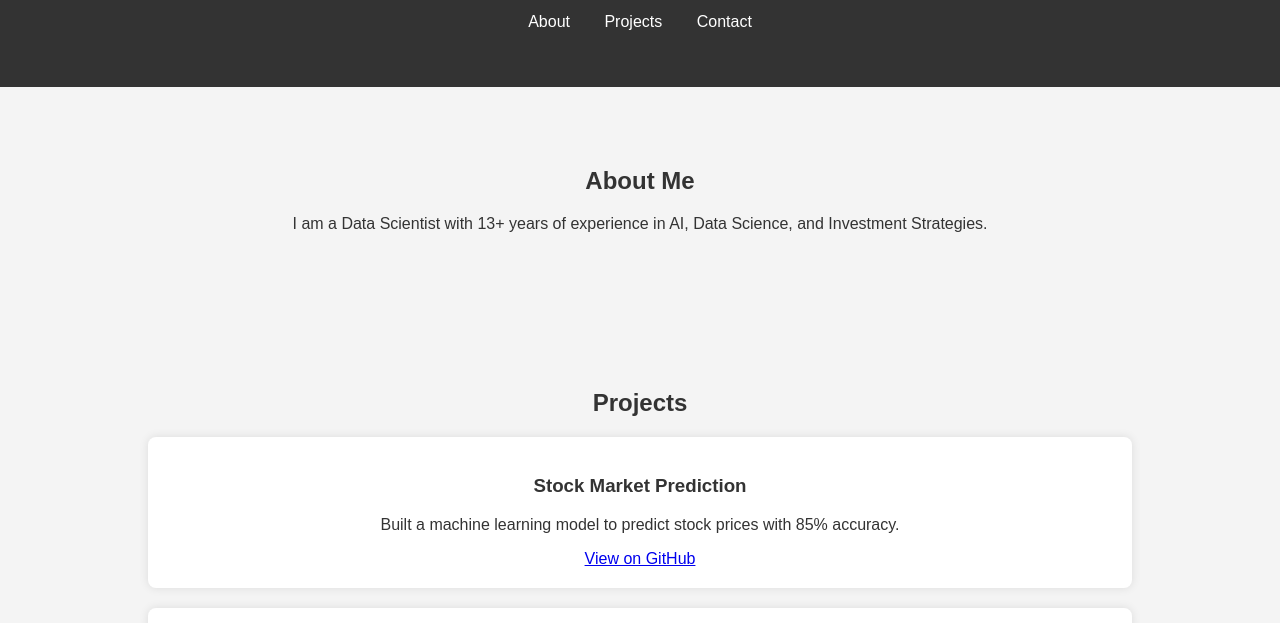
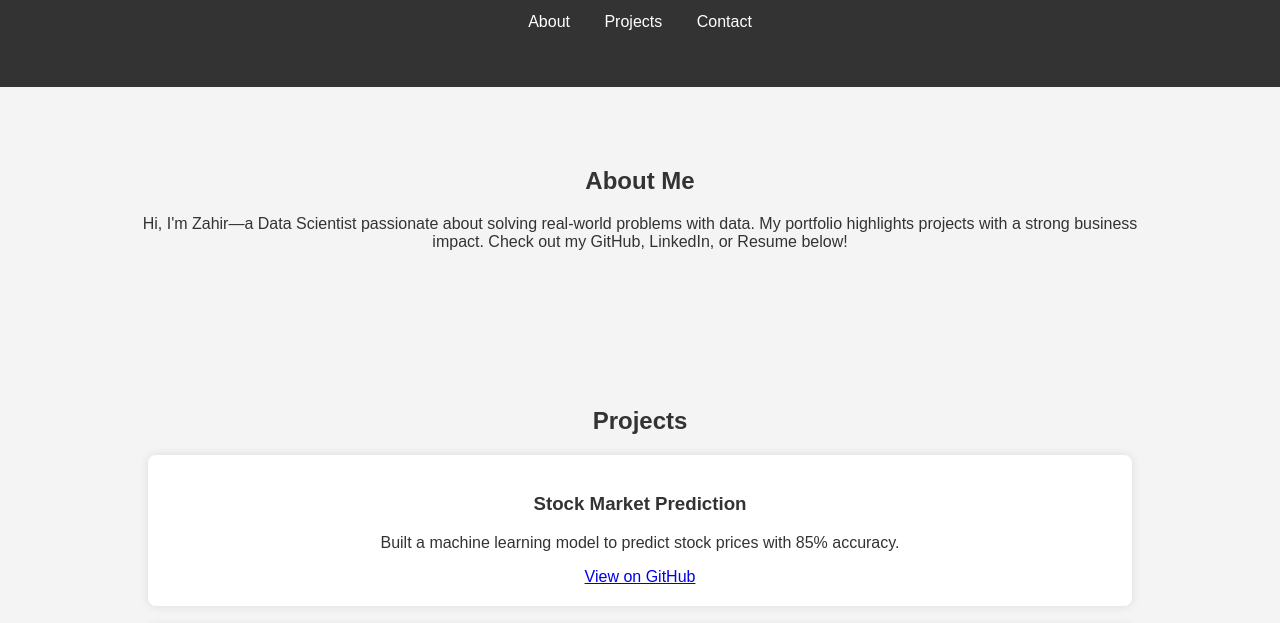
Before and after one commit to Zi63/Portfolio, a plain HTML site: page index.html in a window 1280 px wide. Shown: the part 142-765 px from the top of the page. Drawn offline with Linux system fonts and the light colour scheme.

Commit message:
Update index.html

```diff
--- a/index.html
+++ b/index.html
@@ -25,7 +25,7 @@
 <section id="about">
     <div class="container">
         <h2>About Me</h2>
-        <p>I am a Data Scientist with 13+ years of experience in AI, Data Science, and Investment Strategies.</p>
+        <p>Hi, I'm Zahir—a Data Scientist passionate about solving real-world problems with data. My portfolio highlights projects with a strong business impact. Check out my GitHub, LinkedIn, or Resume below!</p>
     </div>
 </section>
 
```
